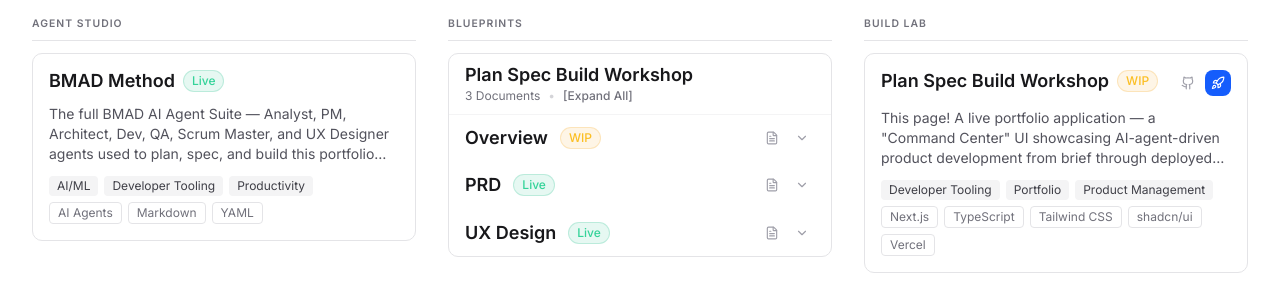
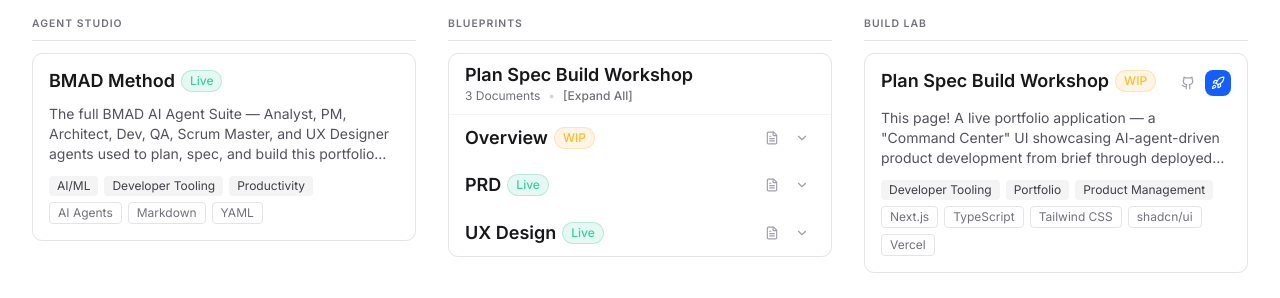
Before and after one commit to dsickles/PlanSpecBuildWorkshop_bmad, a Next.js app: page / in a window 1280 px wide. Shown: the part 225-523 px from the top of the page. Built offline with nearby package versions, Linux system fonts and the light colour scheme.

Commit message:
UI Polish: Unify card header spacing between title and status pill.

```diff
--- a/src/components/content/blueprint-group.tsx
+++ b/src/components/content/blueprint-group.tsx
@@ -80,7 +80,7 @@ export function BlueprintGroup({ projectSlug, docs, onDocOpen }: BlueprintGroupP
                             <div className="flex items-center justify-between px-4 py-2 hover:bg-zinc-50 dark:hover:bg-zinc-800/40 transition-colors duration-150">
                                 <button
                                     onClick={() => toggleDoc(key)}
-                                    className="flex-1 flex items-center gap-3 min-w-0 text-left focus-visible:outline-none focus-visible:ring-2 focus-visible:ring-inset focus-visible:ring-zinc-400 rounded-sm py-1"
+                                    className="flex-1 flex items-center gap-1.5 min-w-0 text-left focus-visible:outline-none focus-visible:ring-2 focus-visible:ring-inset focus-visible:ring-zinc-400 rounded-sm py-1"
                                     aria-expanded={isOpen}
                                 >
                                     <span className="text-lg font-semibold leading-tight text-zinc-900 dark:text-white truncate">
@@ -155,7 +155,7 @@ export function BlueprintErrorRow({ filePath }: { filePath: string }) {
     const name = filePath.split("/").slice(-2, -1)[0] ?? "Unknown";
     return (
         <div className="rounded-lg border border-dashed border-zinc-200 dark:border-zinc-700 px-4 py-3 mb-4">
-            <div className="flex items-center gap-2">
+            <div className="flex items-center gap-1.5">
                 <span className="text-sm text-zinc-500 dark:text-zinc-400 line-clamp-1">{name}</span>
                 <StatusPill status="Concept" />
             </div>
--- a/src/components/content/project-card.tsx
+++ b/src/components/content/project-card.tsx
@@ -129,7 +129,7 @@ function ProjectCardHeader({
     return (
         <div className="flex items-start justify-between gap-2 mb-3">
             <div className="flex-1 min-w-0">
-                <div className="flex flex-wrap items-center gap-2">
+                <div className="flex flex-wrap items-center gap-1.5">
                     <h3 className="text-lg font-semibold leading-tight line-clamp-2 text-zinc-900 dark:text-white">
                         {title}
                     </h3>
```
